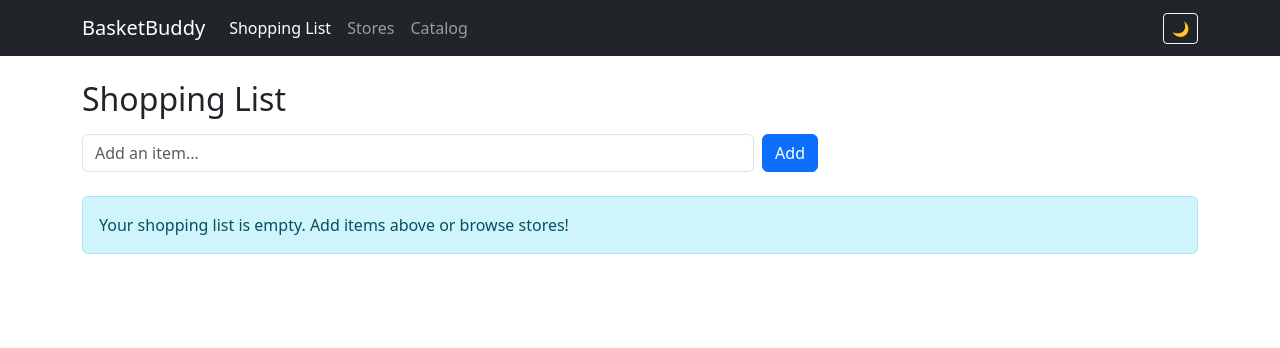
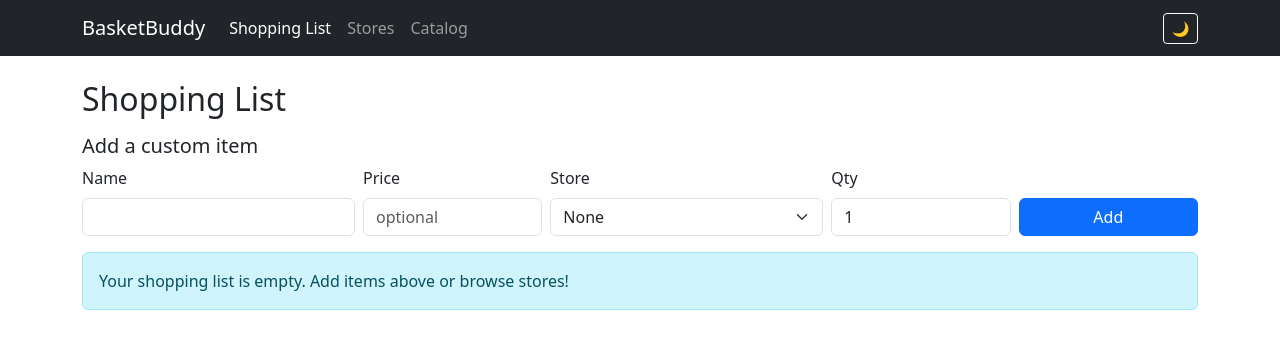
Before and after one commit to CS571-S26/p2, a React (Vite) app: page /#/ in a window 1280 px wide. Shown: the top 348 px of the page. Built offline with nearby package versions, Linux system fonts and the light colour scheme.

Commit message:
add custom item form

```diff
--- a/src/App.jsx
+++ b/src/App.jsx
@@ -40,7 +40,7 @@ export default function App() {
     <>
       <NavBar theme={theme} onToggleTheme={toggleTheme} />
       <Routes>
-        <Route path="/" element={<ShoppingList items={items} onAdd={addItem} onRemove={removeItem} />} />
+        <Route path="/" element={<ShoppingList items={items} stores={DEFAULT_STORES} onAdd={addItem} onRemove={removeItem} />} />
         <Route path="/stores" element={<Stores stores={DEFAULT_STORES} />} />
         <Route path="/catalog" element={<ItemCatalog stores={DEFAULT_STORES} onAddToList={addItem} />} />
       </Routes>
--- /dev/null
+++ b/src/components/AddItemForm.jsx
@@ -0,0 +1,57 @@
+import { useState } from 'react'
+import Row from 'react-bootstrap/Row'
+import Col from 'react-bootstrap/Col'
+import Form from 'react-bootstrap/Form'
+import Button from 'react-bootstrap/Button'
+
+export default function AddItemForm({ stores, onAdd }) {
+  const [name, setName] = useState('')
+  const [price, setPrice] = useState('')
+  const [store, setStore] = useState('')
+  const [quantity, setQuantity] = useState('1')
+
+  const handleSubmit = (e) => {
+    e.preventDefault()
+    if (!name.trim()) return
+    onAdd({
+      name: name.trim(),
+      price: price,
+      store: store,
+      quantity: parseInt(quantity) || 1,
+    })
+    setName('')
+    setPrice('')
+    setStore('')
+    setQuantity('1')
+  }
+
+  return (
+    <Form onSubmit={handleSubmit} className="mb-3">
+      <h5 className="mb-2">Add a custom item</h5>
+      <Row className="g-2 align-items-end">
+        <Col xs={12} sm={3}>
+          <Form.Label htmlFor="custom-name">Name</Form.Label>
+          <Form.Control id="custom-name" value={name} onChange={e => setName(e.target.value)} required />
+        </Col>
+        <Col xs={6} sm={2}>
+          <Form.Label htmlFor="custom-price">Price</Form.Label>
+          <Form.Control id="custom-price" type="number" step="0.01" min="0" placeholder="optional" value={price} onChange={e => setPrice(e.target.value)} />
+        </Col>
+        <Col xs={6} sm={3}>
+          <Form.Label htmlFor="custom-store">Store</Form.Label>
+          <Form.Select id="custom-store" value={store} onChange={e => setStore(e.target.value)}>
+            <option value="">None</option>
+            {stores.map(s => <option key={s.id} value={s.name}>{s.name}</option>)}
+          </Form.Select>
+        </Col>
+        <Col xs={6} sm={2}>
+          <Form.Label htmlFor="custom-qty">Qty</Form.Label>
+          <Form.Control id="custom-qty" type="number" min="1" value={quantity} onChange={e => setQuantity(e.target.value)} />
+        </Col>
+        <Col xs={6} sm={2}>
+          <Button type="submit" variant="primary" className="w-100">Add</Button>
+        </Col>
+      </Row>
+    </Form>
+  )
+}
--- a/src/components/ShoppingList.jsx
+++ b/src/components/ShoppingList.jsx
@@ -1,39 +1,14 @@
-import { useState } from 'react'
 import Container from 'react-bootstrap/Container'
-import Row from 'react-bootstrap/Row'
-import Col from 'react-bootstrap/Col'
-import Form from 'react-bootstrap/Form'
-import Button from 'react-bootstrap/Button'
 import ListGroup from 'react-bootstrap/ListGroup'
 import Alert from 'react-bootstrap/Alert'
 import GroceryItem from './GroceryItem'
+import AddItemForm from './AddItemForm'
 
-export default function ShoppingList({ items, onAdd, onRemove }) {
-  const [name, setName] = useState('')
-
-  const handleSubmit = (e) => {
-    e.preventDefault()
-    if (!name.trim()) return
-    onAdd({ name: name.trim(), price: 0, store: '' })
-    setName('')
-  }
-
+export default function ShoppingList({ items, stores, onAdd, onRemove }) {
   return (
     <Container className="py-4">
       <h2 className="mb-3">Shopping List</h2>
-      <Row className="mb-4">
-        <Col md={8}>
-          <Form onSubmit={handleSubmit} className="d-flex gap-2">
-            <Form.Control
-              type="text"
-              placeholder="Add an item..."
-              value={name}
-              onChange={(e) => setName(e.target.value)}
-            />
-            <Button type="submit" variant="primary">Add</Button>
-          </Form>
-        </Col>
-      </Row>
+      <AddItemForm stores={stores} onAdd={onAdd} />
       {items.length === 0 ? (
         <Alert variant="info">Your shopping list is empty. Add items above or browse stores!</Alert>
       ) : (
```
Also changed, not shown: 1 other file (tests, documents, lock files or other folders).
